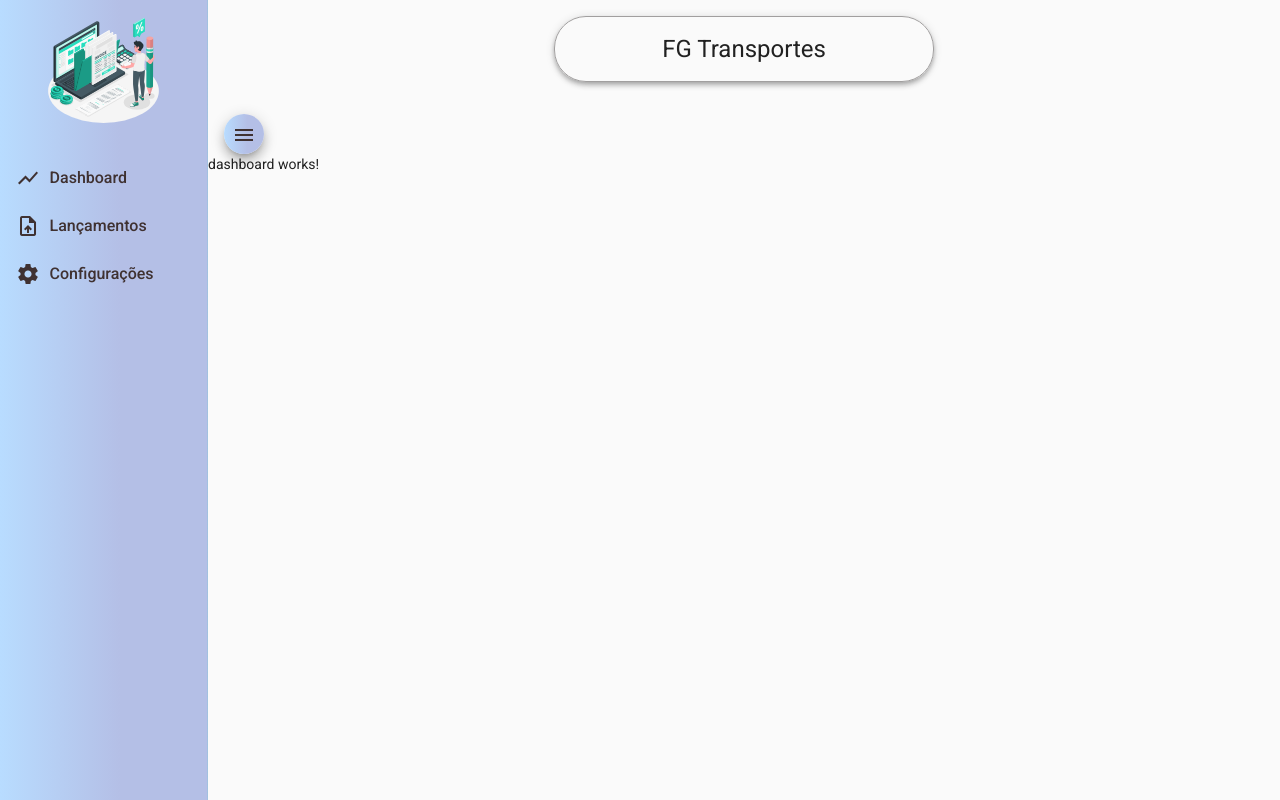
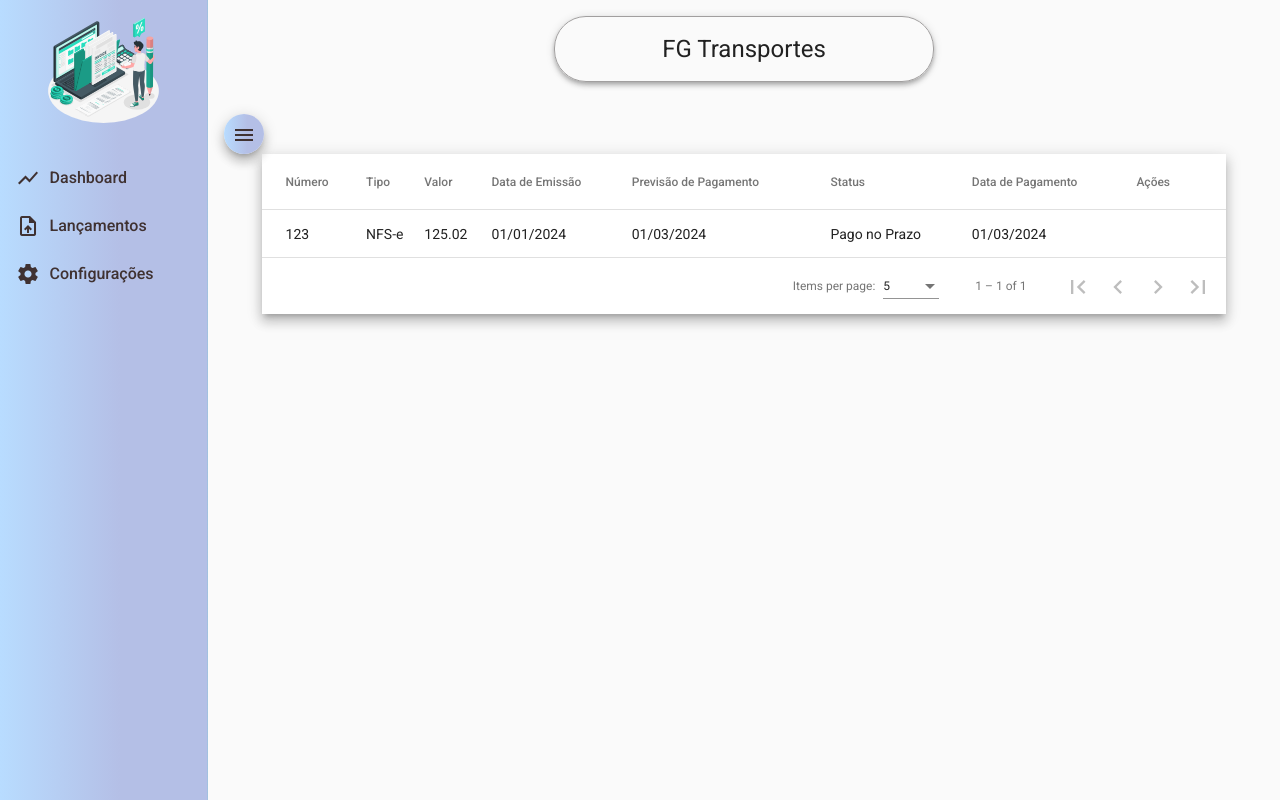
Before and after one commit to xflprflx/paycheck-frontend, an Angular app: page /dashboard in a window 1280 px wide. Built offline with nearby package versions, Linux system fonts and the light colour scheme.

Commit message:
table in dashboard

```diff
--- a/package.json
+++ b/package.json
@@ -20,6 +20,7 @@
     "@angular/platform-browser": "~12.0.3",
     "@angular/platform-browser-dynamic": "~12.0.3",
     "@angular/router": "~12.0.3",
+    "date-fns": "^3.6.0",
     "rxjs": "~6.6.0",
     "tslib": "^2.1.0",
     "zone.js": "~0.11.4"
--- a/src/app/app-routing.module.ts
+++ b/src/app/app-routing.module.ts
@@ -5,9 +5,9 @@ import { DashboardComponent } from "./components/dashboard/dashboard.component";
 
 const routes: Routes = [
   {
-    path: "",
-    component: NavComponent,
-    children: [{ path: "dashboard", component: DashboardComponent }],
+    path: "", component: NavComponent, children: [
+      { path: "dashboard", component: DashboardComponent }
+    ],
   },
 ];
 
--- a/src/app/app.module.ts
+++ b/src/app/app.module.ts
@@ -1,4 +1,5 @@
 import { NgModule } from '@angular/core';
+import { CommonModule } from '@angular/common';
 import { BrowserModule } from '@angular/platform-browser';
 
 import { AppRoutingModule } from './app-routing.module';
@@ -33,7 +34,6 @@ import { DashboardComponent } from './components/dashboard/dashboard.component';
 import { HeaderComponent } from './components/header/header.component';
 import { TransportDocumentListComponent } from './components/transport-document/transport-document-list/transport-document-list.component';
 
-
 @NgModule({
   declarations: [
     AppComponent,
@@ -46,6 +46,7 @@ import { TransportDocumentListComponent } from './components/transport-document/
     BrowserModule,
     AppRoutingModule,
     BrowserAnimationsModule,
+    CommonModule,
     // Forms
     FormsModule,
     ReactiveFormsModule,
@@ -65,7 +66,8 @@ import { TransportDocumentListComponent } from './components/transport-document/
     MatTableModule,
     MatIconModule,
     MatListModule,
-    MatCardModule
+    MatCardModule,
+
   ],
   providers: [],
   bootstrap: [AppComponent]
--- a/src/app/components/dashboard/dashboard.component.html
+++ b/src/app/components/dashboard/dashboard.component.html
@@ -1 +1 @@
-<p>dashboard works!</p>
+<app-transport-document-list></app-transport-document-list>
--- a/src/app/components/transport-document/transport-document-list/transport-document-list.component.css
+++ b/src/app/components/transport-document/transport-document-list/transport-document-list.component.css
@@ -0,0 +1,8 @@
+.container {
+    width: 90%;
+    margin: auto;
+}
+
+table {
+  width: 100%;
+}
--- a/src/app/components/transport-document/transport-document-list/transport-document-list.component.html
+++ b/src/app/components/transport-document/transport-document-list/transport-document-list.component.html
@@ -1 +1,54 @@
-<p>transport-document-list works!</p>
+    <div class="container">
+        <div class="mat-elevation-z8">
+            <table mat-table [dataSource]="dataSource">
+
+            <ng-container matColumnDef="number">
+                <th mat-header-cell *matHeaderCellDef> Número </th>
+                <td mat-cell *matCellDef="let element"> {{element.number}} </td>
+            </ng-container>
+
+            <ng-container matColumnDef="type">
+                <th mat-header-cell *matHeaderCellDef> Tipo </th>
+                <td mat-cell *matCellDef="let element"> {{element.serie === 11 ? 'CT-e' : 'NFS-e'}} </td>
+            </ng-container>
+
+            <ng-container matColumnDef="amount">
+                <th mat-header-cell *matHeaderCellDef> Valor </th>
+                <td mat-cell *matCellDef="let element"> {{element.amount}} </td>
+            </ng-container>
+
+            <ng-container matColumnDef="issuedate">
+                <th mat-header-cell *matHeaderCellDef> Data de Emissão </th>
+                <td mat-cell *matCellDef="let element"> {{element.issueDate | date : 'dd/MM/yyyy' : '+03:00'}} </td>
+            </ng-container>
+
+            <ng-container matColumnDef="paymentforecast">
+                <th mat-header-cell *matHeaderCellDef> Previsão de Pagamento </th>
+                <td mat-cell *matCellDef="let element"> {{element.paymentForecast  | date : 'dd/MM/yyyy' : '+03:00'}} </td>
+            </ng-container>
+
+            <ng-container matColumnDef="paymentstatus">
+                <th mat-header-cell *matHeaderCellDef> Status </th>
+                <td mat-cell *matCellDef="let element"> {{element.paymentStatus}} </td>
+            </ng-container>
+
+            <ng-container matColumnDef="paymentdate">
+                <th mat-header-cell *matHeaderCellDef> Data de Pagamento </th>
+                <td mat-cell *matCellDef="let element"> {{element.paymentDate  | date : 'dd/MM/yyyy' : '+03:00'}} </td>
+            </ng-container>
+
+            <ng-container matColumnDef="actions">
+                <th mat-header-cell *matHeaderCellDef> Ações </th>
+                <td mat-cell *matCellDef="let element"> {{element.actions}} </td>
+            </ng-container>
+
+            <tr mat-header-row *matHeaderRowDef="displayedColumns"></tr>
+            <tr mat-row *matRowDef="let row; columns: displayedColumns;"></tr>
+            </table>
+
+            <mat-paginator [pageSizeOptions]="[5, 10, 20]"
+                        showFirstLastButtons
+                        aria-label="Selecione a página.">
+            </mat-paginator>
+        </div>
+    </div>
--- a/src/app/components/transport-document/transport-document-list/transport-document-list.component.ts
+++ b/src/app/components/transport-document/transport-document-list/transport-document-list.component.ts
@@ -1,4 +1,7 @@
-import { Component, OnInit } from '@angular/core';
+import { Component, OnInit, ViewChild } from '@angular/core';
+import { MatPaginator } from '@angular/material/paginator';
+import { MatTableDataSource } from '@angular/material/table';
+import { TransportDocument } from 'src/app/models/transport-document';
 
 @Component({
   selector: 'app-transport-document-list',
@@ -7,9 +10,37 @@ import { Component, OnInit } from '@angular/core';
 })
 export class TransportDocumentListComponent implements OnInit {
 
+  transportDocuments: TransportDocument[] = [
+    {
+      id: "1",
+      number: "123",
+      serie: "1",
+      amount: 125.02,
+      cnpjShipper: "19199889000106",
+      issueDate: new Date('2024-01-01T00:00:00.000Z'),
+      paymentForecast: new Date('2024-03-01'),
+      paymentDate: new Date('2024-03-01'),
+      paymentStatus: "Pago no Prazo",
+      invoices: [],
+      createdAt: new Date(),
+      updatedAt: new Date()
+  }
+  ]
+
+  displayedColumns: string[] = ['number', 'type', 'amount', 'issuedate', 'paymentforecast', 'paymentstatus', 'paymentdate', 'actions'];
+  dataSource = new MatTableDataSource<TransportDocument>(this.transportDocuments);
+
   constructor() { }
 
   ngOnInit(): void {
+    console.log(this.transportDocuments)
+  }
+
+
+  @ViewChild(MatPaginator) paginator: MatPaginator;
+
+  ngAfterViewInit() {
+    this.dataSource.paginator = this.paginator;
   }
 
 }
--- /dev/null
+++ b/src/app/models/transport-document.ts
@@ -0,0 +1,16 @@
+import { Invoice } from "./invoice";
+
+export interface TransportDocument {
+    id?: any;
+    number: string;
+    serie: string;
+    amount: number;
+    cnpjShipper: string;
+    issueDate: Date;
+    paymentForecast: Date;
+    paymentDate: Date;
+    paymentStatus: string;
+    invoices: Invoice[];
+    createdAt: Date;
+    updatedAt: Date;
+}
```
Also changed, not shown: src/app/models/invoice.ts (added, +8 -0 lines), 1 other file (tests, documents, lock files or other folders).
